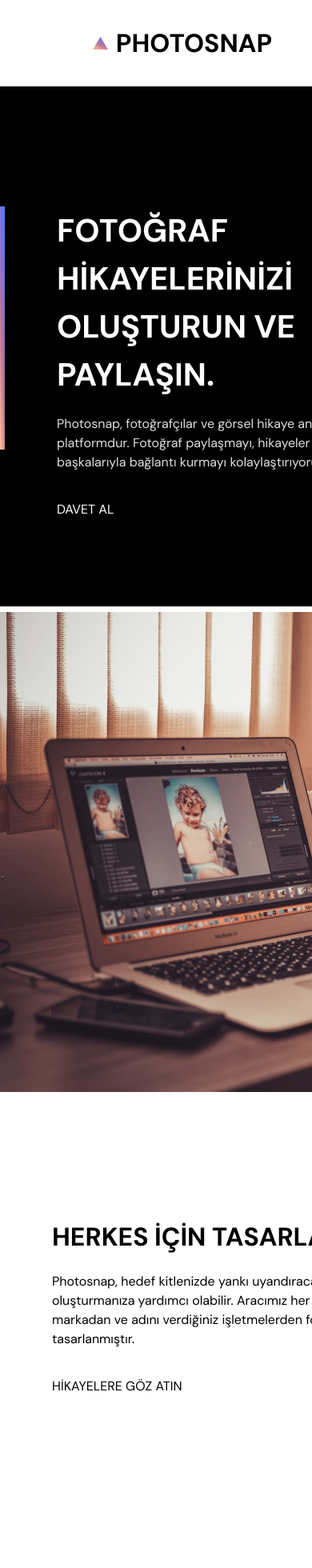
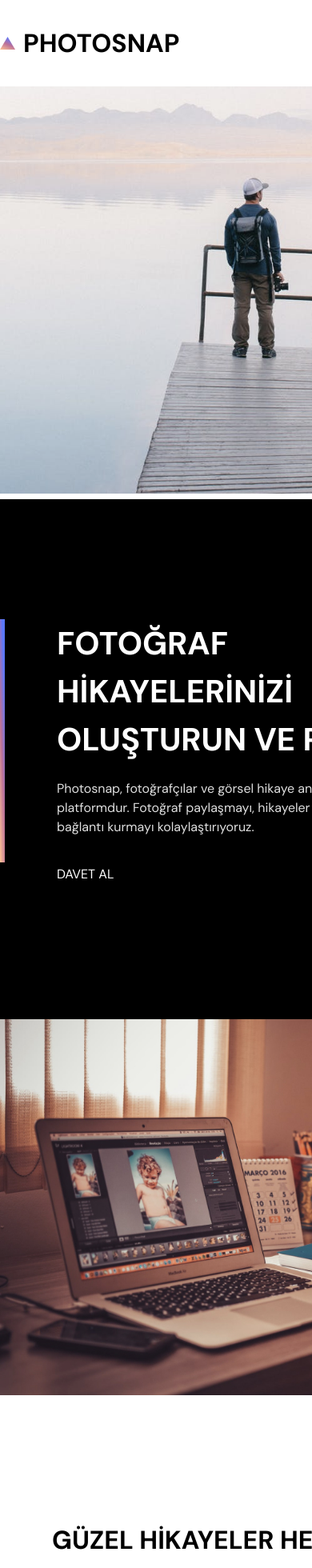
Before and after one commit to sareecil/photosnap-react-router, a React (Vite) app: page / in a window 390 px wide. Shown: the top 1960 px of the page at 80% size. Built offline with nearby package versions, Linux system fonts and the light colour scheme.

Commit message:
responsive baslandi

```diff
--- a/src/App.css
+++ b/src/App.css
@@ -74,7 +74,16 @@ body {
 }
 
 .part-one {
-  display: flex;
+  display: grid;
+  grid-template-areas: "left-s right-s";
+}
+
+.left-section {
+  grid-area: left-s;
+}
+
+.right-section {
+  grid-area: right-s;
 }
 
 .left-section img {
@@ -138,7 +147,15 @@ body {
 }
 
 .part-three {
-  display: flex;
+  display: grid;
+  grid-template-areas: "left-t right-t";
+}
+
+.th-left-section {
+  grid-area: left-t;
+}
+.th-right-section {
+  grid-area: right-t;
 }
 
 .story-img {
@@ -175,6 +192,9 @@ body {
 
 .four-story {
   z-index: 4;
+}
+.mobile {
+  display: none;
 }
 
 hr {
@@ -333,3 +353,94 @@ hr {
   width: 387px;
   color: #ffffffaf;
 }
+
+@media (max-width: 769px) {
+  .container {
+    width: 700px;
+  }
+  .header {
+    justify-content: space-between;
+  }
+
+  .part-one {
+    grid-template-areas:
+    "right-s"
+    "left-s";
+  }
+
+  .left-section{
+    width: 650px;
+  }
+
+  .right-section img {
+    width: 650px;
+  }
+
+  .part-two{
+    display: block;
+    margin-bottom: 100px;
+  }
+  .part-two img {
+    width: 650px;
+  }
+  .part-three {
+    width: 650px;
+    height: 690px;
+    grid-template-areas: "right-t"
+    "left-t";
+    margin-bottom: 340px;
+  }
+
+  .part-three img {
+    width: 650px;
+  }
+  .story-img {
+    display: block;
+  }
+  .story-img img {
+    width: 650px;
+    height: 750px;
+  }
+  .p-absolute {
+    padding-top: 550px;
+  }
+  .story-img a{
+    padding-top: 640px;
+  }
+  .story-img hr {
+    padding-top: 600px;
+  }
+  hr {
+    width: 40%;
+  }
+
+  .footer-top {
+    display: block;
+    margin-inline: 100px;
+  }
+  .footer-down {
+    display: block;
+    height: 530px;
+  }
+  .tittle-up {
+    padding-bottom: 30px;
+  }
+  .icons {
+    margin-bottom: 30px;
+  }
+  .links{
+    margin-bottom: 30px;
+  }
+  .h-middle {
+    display: none;
+  }
+  .h-btn{
+    display: none;
+  }
+  .mobile {
+    display: block;
+  }
+  .mobile img {
+    padding-right: 70px;
+  }
+}
--- a/src/App.jsx
+++ b/src/App.jsx
@@ -18,6 +18,7 @@ import yt from './assets/img/yt.svg'
 import pint from './assets/img/pint.svg'
 import ins from './assets/img/ins.svg'
 import tw from './assets/img/tw.svg'
+import hmbrg from './assets/img/hamburger.svg'
 
 
 function App() {
@@ -37,6 +38,9 @@ function App() {
           </div>
           <div className="h-btn">
             <Link to={"/"}>DAVET AL</Link>
+          </div>
+          <div className="mobile">
+            <img src={hmbrg} alt="" />
           </div>
         </div>
         <div className="content">
```
Also changed, not shown: src/assets/img/hamburger.svg (added).
